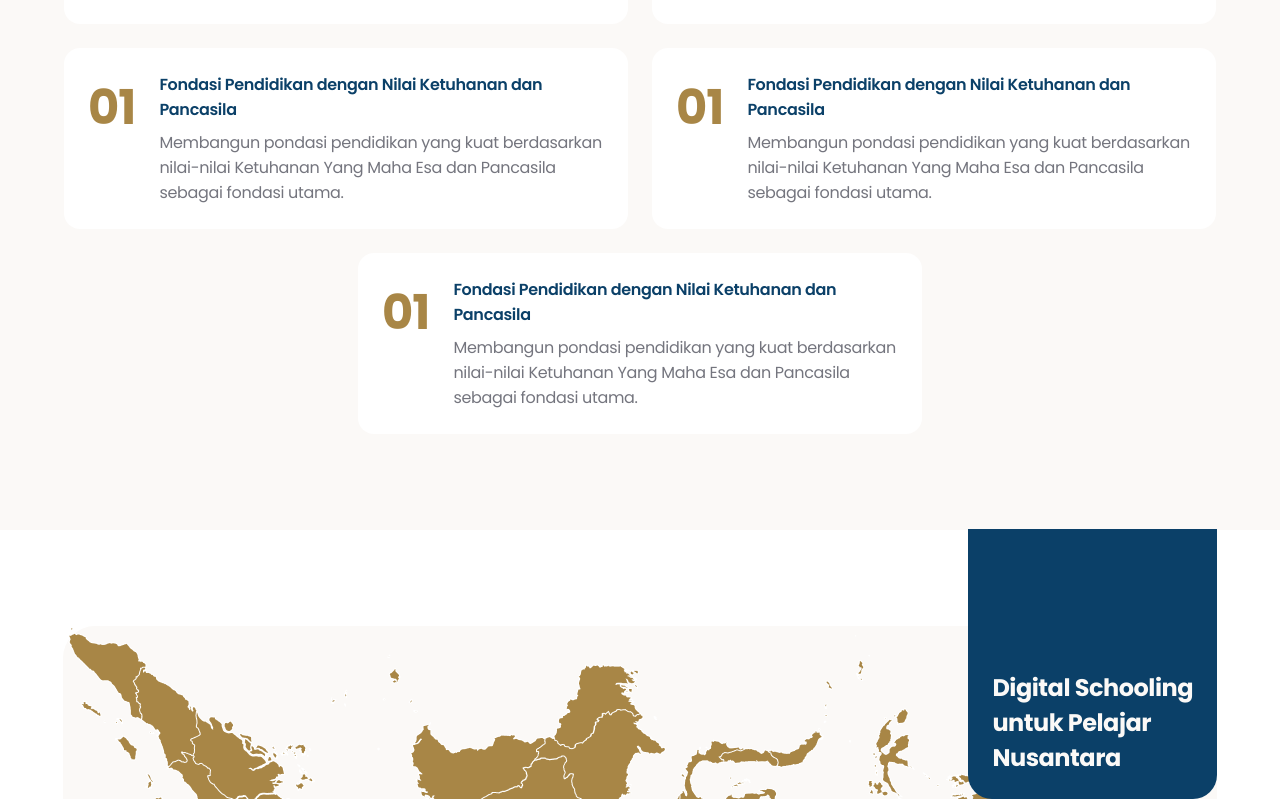
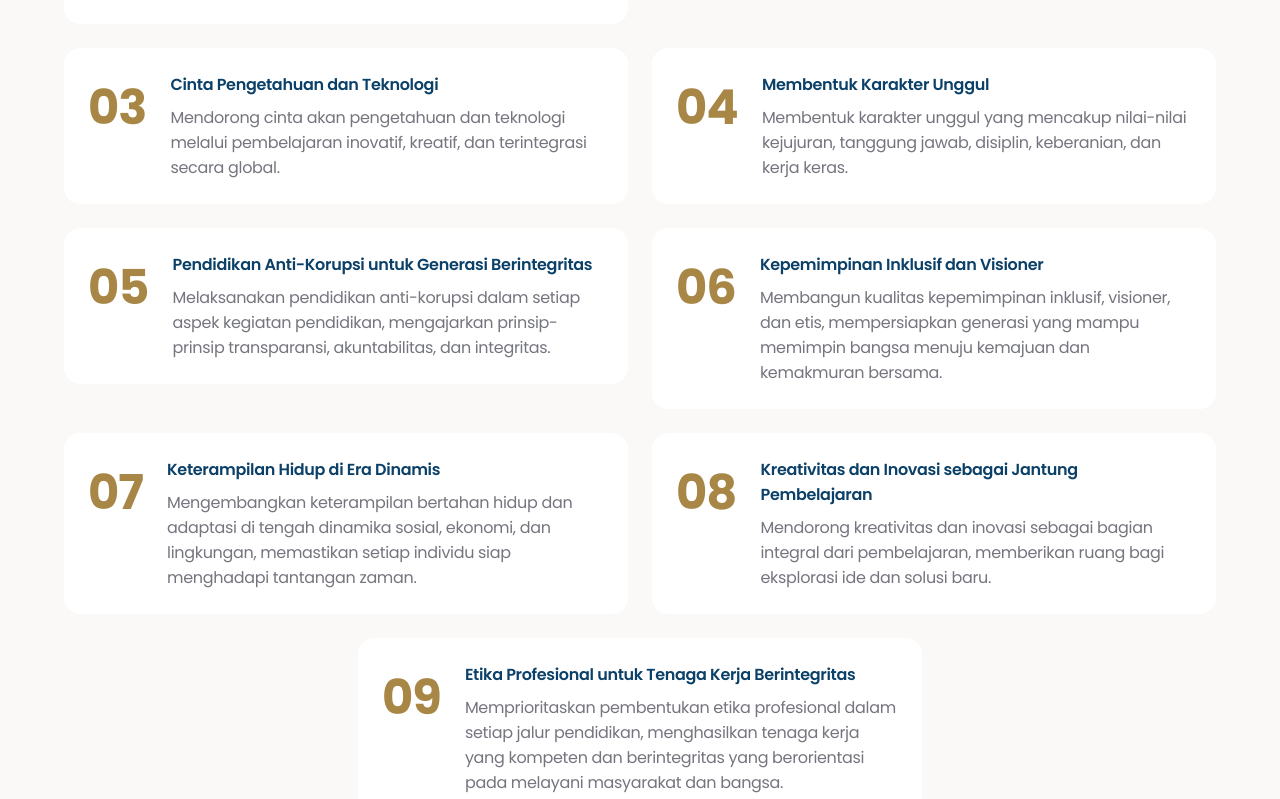
Before and after one commit to Ideatecore-dev-team/EduteraInsani-client, a React (Vite) app: page /about-us in a window 1280 px wide. Shown: the part 1661-2460 px from the top of the page. Built offline with nearby package versions, Linux system fonts and the light colour scheme.

Commit message:
edit mission section

```diff
--- a/src/components/Mission.jsx
+++ b/src/components/Mission.jsx
@@ -18,50 +18,100 @@ function Mission() {
           </div>
         </div>
         <div className="mission-card flex bg-white rounded-2xl w-width-6 p-6 items-start gap-6">
-          <h1 className="font-bold text-secondary text-5xl">01</h1>
+          <h1 className="font-bold text-secondary text-5xl">02</h1>
           <div className="title-desc flex flex-col items-start gap-2">
             <p className=" text-base font-semibold text-primary">
-              Fondasi Pendidikan dengan Nilai Ketuhanan dan Pancasila
+              Memperkuat Komitmen terhadap Humanisme
             </p>
             <p className=" text-base font-normal text-neutral-2">
-              Membangun pondasi pendidikan yang kuat berdasarkan nilai-nilai
-              Ketuhanan Yang Maha Esa dan Pancasila sebagai fondasi utama.
+              Memperkuat komitmen terhadap humanisme sesuai dengan tradisi Indonesia,
+              dengan menekankan nilai-nilai kebersamaan, kerjasama
             </p>
           </div>
         </div>
         <div className="mission-card flex bg-white rounded-2xl w-width-6 p-6 items-start gap-6">
-          <h1 className="font-bold text-secondary text-5xl">01</h1>
+          <h1 className="font-bold text-secondary text-5xl">03</h1>
           <div className="title-desc flex flex-col items-start gap-2">
             <p className=" text-base font-semibold text-primary">
-              Fondasi Pendidikan dengan Nilai Ketuhanan dan Pancasila
+              Cinta Pengetahuan dan Teknologi
             </p>
             <p className=" text-base font-normal text-neutral-2">
-              Membangun pondasi pendidikan yang kuat berdasarkan nilai-nilai
-              Ketuhanan Yang Maha Esa dan Pancasila sebagai fondasi utama.
+              Mendorong cinta akan pengetahuan dan teknologi melalui
+              pembelajaran inovatif, kreatif, dan terintegrasi secara global.
             </p>
           </div>
         </div>
         <div className="mission-card flex bg-white rounded-2xl w-width-6 p-6 items-start gap-6">
-          <h1 className="font-bold text-secondary text-5xl">01</h1>
+          <h1 className="font-bold text-secondary text-5xl">04</h1>
           <div className="title-desc flex flex-col items-start gap-2">
             <p className=" text-base font-semibold text-primary">
-              Fondasi Pendidikan dengan Nilai Ketuhanan dan Pancasila
+            Membentuk Karakter Unggul
             </p>
             <p className=" text-base font-normal text-neutral-2">
-              Membangun pondasi pendidikan yang kuat berdasarkan nilai-nilai
-              Ketuhanan Yang Maha Esa dan Pancasila sebagai fondasi utama.
+            Membentuk karakter unggul yang mencakup nilai-nilai kejujuran,
+            tanggung jawab, disiplin, keberanian, dan kerja keras.
             </p>
           </div>
         </div>
         <div className="mission-card flex bg-white rounded-2xl w-width-6 p-6 items-start gap-6">
-          <h1 className="font-bold text-secondary text-5xl">01</h1>
+          <h1 className="font-bold text-secondary text-5xl">05</h1>
           <div className="title-desc flex flex-col items-start gap-2">
             <p className=" text-base font-semibold text-primary">
-              Fondasi Pendidikan dengan Nilai Ketuhanan dan Pancasila
+              Pendidikan Anti-Korupsi untuk Generasi Berintegritas
             </p>
             <p className=" text-base font-normal text-neutral-2">
-              Membangun pondasi pendidikan yang kuat berdasarkan nilai-nilai
-              Ketuhanan Yang Maha Esa dan Pancasila sebagai fondasi utama.
+            Melaksanakan pendidikan anti-korupsi dalam setiap aspek kegiatan
+            pendidikan, mengajarkan prinsip-prinsip transparansi, akuntabilitas,
+            dan integritas.
+            </p>
+          </div>
+        </div>
+        <div className="mission-card flex bg-white rounded-2xl w-width-6 p-6 items-start gap-6">
+          <h1 className="font-bold text-secondary text-5xl">06</h1>
+          <div className="title-desc flex flex-col items-start gap-2">
+            <p className=" text-base font-semibold text-primary">
+              Kepemimpinan Inklusif dan Visioner
+            </p>
+            <p className=" text-base font-normal text-neutral-2">
+            Membangun kualitas kepemimpinan inklusif, visioner, dan etis,
+            mempersiapkan generasi yang mampu memimpin bangsa menuju kemajuan
+            dan kemakmuran bersama.
+            </p>
+          </div>
+        </div>
+        <div className="mission-card flex bg-white rounded-2xl w-width-6 p-6 items-start gap-6">
+          <h1 className="font-bold text-secondary text-5xl">07</h1>
+          <div className="title-desc flex flex-col items-start gap-2">
+            <p className=" text-base font-semibold text-primary">
+              Keterampilan Hidup di Era Dinamis
+            </p>
+            <p className=" text-base font-normal text-neutral-2">
+            Mengembangkan keterampilan bertahan hidup dan adaptasi di tengah dinamika sosial,
+            ekonomi, dan lingkungan, memastikan setiap individu siap menghadapi tantangan zaman.
+            </p>
+          </div>
+        </div>
+        <div className="mission-card flex bg-white rounded-2xl w-width-6 p-6 items-start gap-6">
+          <h1 className="font-bold text-secondary text-5xl">08</h1>
+          <div className="title-desc flex flex-col items-start gap-2">
+            <p className=" text-base font-semibold text-primary">
+              Kreativitas dan Inovasi sebagai Jantung Pembelajaran
+            </p>
+            <p className=" text-base font-normal text-neutral-2">
+            Mendorong kreativitas dan inovasi sebagai bagian integral dari
+            pembelajaran, memberikan ruang bagi eksplorasi ide dan solusi baru.
+            </p>
+          </div>
+        </div>
+        <div className="mission-card flex bg-white rounded-2xl w-width-6 p-6 items-start gap-6">
+          <h1 className="font-bold text-secondary text-5xl">09</h1>
+          <div className="title-desc flex flex-col items-start gap-2">
+            <p className=" text-base font-semibold text-primary">
+              Etika Profesional untuk Tenaga Kerja Berintegritas
+            </p>
+            <p className=" text-base font-normal text-neutral-2">
+            Memprioritaskan pembentukan etika profesional dalam setiap jalur
+            pendidikan, menghasilkan tenaga kerja yang kompeten dan berintegritas yang berorientasi pada melayani masyarakat dan bangsa.
             </p>
           </div>
         </div>
```
